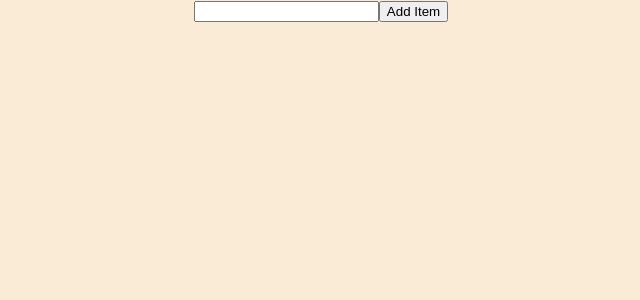
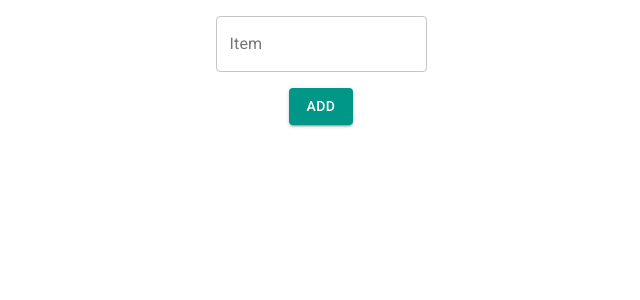
Before and after one commit to aisva/bozza, a React (Create React App) app in the folder frontend/: page / in a window 1280 px wide. Shown: the top 300 px of the page, without its empty margins (319-959 px from the left). Built offline with nearby package versions, Linux system fonts and the light colour scheme.

Commit message:
Frontend. Implemented Material UI

```diff
--- a/frontend/package.json
+++ b/frontend/package.json
@@ -3,6 +3,7 @@
   "version": "0.1.0",
   "description": "Bozza app",
   "dependencies": {
+    "@material-ui/core": "^4.9.3",
     "@testing-library/jest-dom": "^4.2.4",
     "@testing-library/react": "^9.4.0",
     "@testing-library/user-event": "^7.2.1",
--- a/frontend/public/index.html
+++ b/frontend/public/index.html
@@ -24,6 +24,7 @@
       work correctly both with client-side routing and a non-root public URL.
       Learn how to configure a non-root public URL by running `npm run build`.
     -->
+    <link rel="stylesheet" href="https://fonts.googleapis.com/css?family=Roboto:300,400,500,700&display=swap" />
     <title>Bozza</title>
   </head>
   <body>
--- /dev/null
+++ b/frontend/src/components/addItem/AddItem.css
@@ -0,0 +1,3 @@
+.AddItem-textField-container {
+  padding: 16px;
+}
--- a/frontend/src/components/addItem/AddItem.js
+++ b/frontend/src/components/addItem/AddItem.js
@@ -1,4 +1,7 @@
 import React from "react";
+import Button from "@material-ui/core/Button";
+import TextField from "@material-ui/core/TextField";
+import "./AddItem.css";
 
 const AddItem = ({ addItem }) => {
   let input;
@@ -14,8 +17,17 @@ const AddItem = ({ addItem }) => {
           input.value = "";
         }}
       >
-        <input ref={node => (input = node)} />
-        <button type="submit">Add Item</button>
+        <div className="AddItem-textField-container">
+          <TextField
+            className="AddItem-textField"
+            label="Item"
+            variant="outlined"
+            inputRef={node => (input = node)}
+          />
+        </div>
+        <Button variant="contained" color="primary" type="submit">
+          Add
+        </Button>
       </form>
     </div>
   );
--- a/frontend/src/components/app/App.css
+++ b/frontend/src/components/app/App.css
@@ -1,7 +1,7 @@
 .App {
   text-align: center;
   height: 100vh;
-  background-color: var(--background-color);
+  color: var(--color);
 }
 
 .App-logo {
--- a/frontend/src/index.css
+++ b/frontend/src/index.css
@@ -1,17 +1,8 @@
 :root {
-  --background-color: antiquewhite;
+  --color: #009688;
 }
 
 body {
   margin: 0;
-  font-family: -apple-system, BlinkMacSystemFont, "Segoe UI", "Roboto", "Oxygen",
-    "Ubuntu", "Cantarell", "Fira Sans", "Droid Sans", "Helvetica Neue",
-    sans-serif;
-  -webkit-font-smoothing: antialiased;
-  -moz-osx-font-smoothing: grayscale;
+  font-family: "Roboto", sans-serif;
 }
-
-code {
-  font-family: source-code-pro, Menlo, Monaco, Consolas, "Courier New",
-    monospace;
-}
--- a/frontend/src/index.js
+++ b/frontend/src/index.js
@@ -5,12 +5,24 @@ import App from "./components/app/App";
 import { Provider } from "react-redux";
 import { createStore } from "redux";
 import rootReducer from "./reducers";
+import { createMuiTheme, ThemeProvider } from "@material-ui/core/styles";
+import teal from "@material-ui/core/colors/teal";
+import deepPurple from "@material-ui/core/colors/deepPurple";
 
 export const store = createStore(rootReducer);
 
+const theme = createMuiTheme({
+  palette: {
+    primary: teal,
+    secondary: deepPurple
+  }
+});
+
 ReactDOM.render(
   <Provider store={store}>
-    <App />
+    <ThemeProvider theme={theme}>
+      <App />
+    </ThemeProvider>
   </Provider>,
   document.getElementById("root")
 );
```
Also changed, not shown: 1 other file (tests, documents, lock files or other folders).
